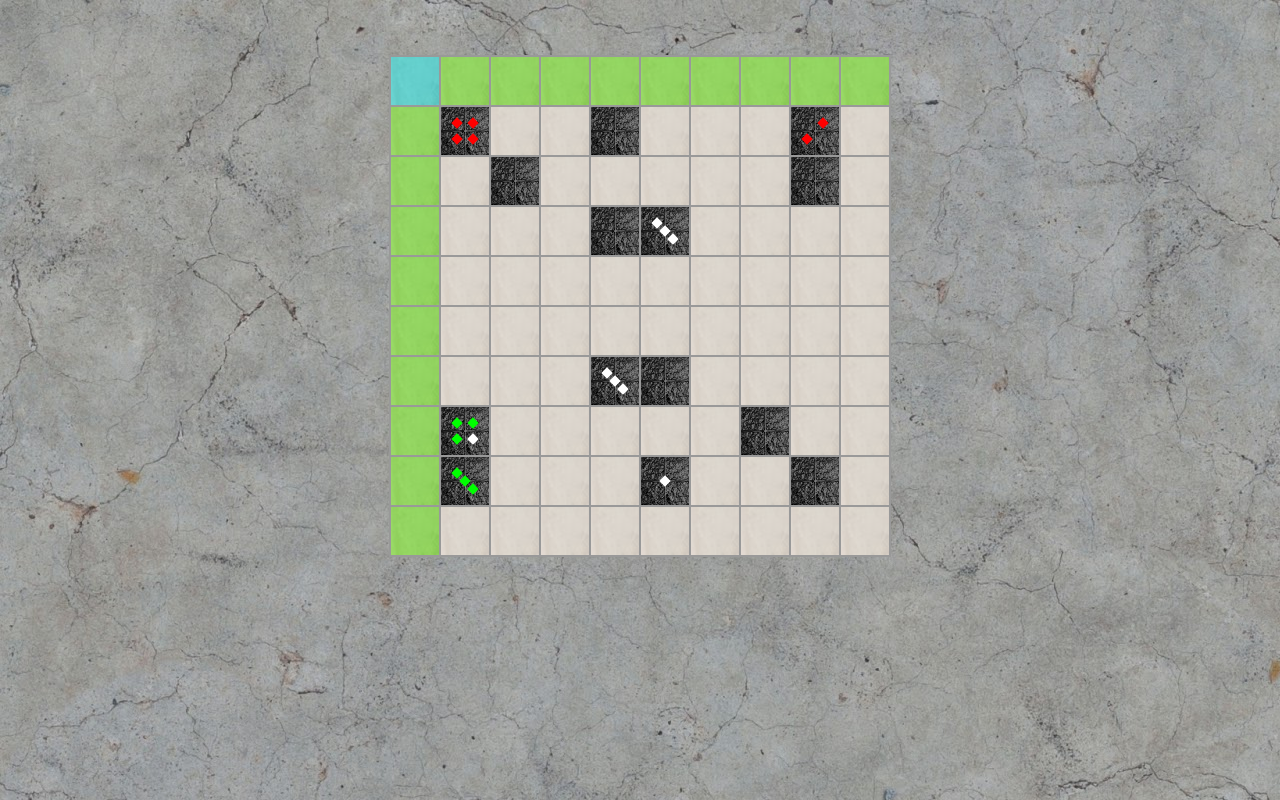
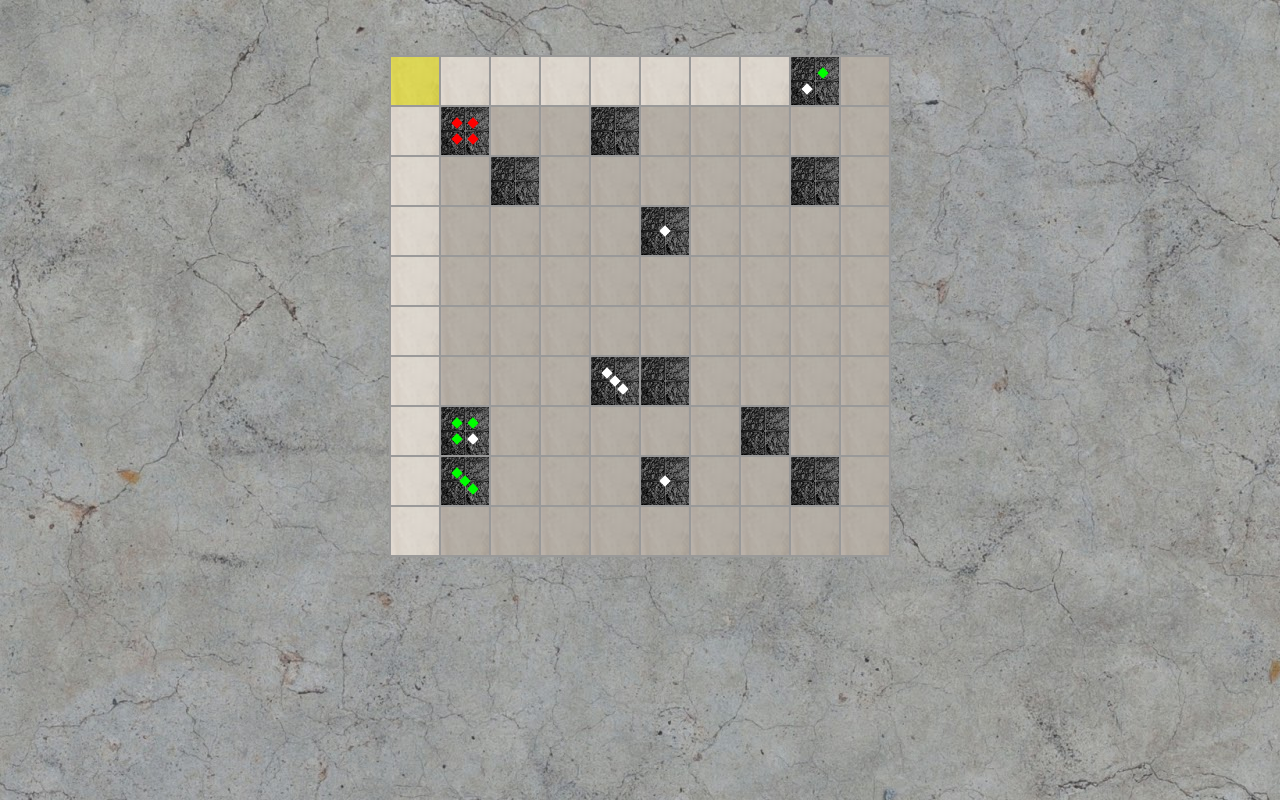
Before and after one commit to pmuessig/LightsAndShadows, a website: page index.html in a window 1280 px wide. Both pictures are taken after a click on the element 415 px from the left and 81 px from the top of the page. Drawn offline with Linux system fonts and the light colour scheme.

Commit message:
Now with more shadows

```diff
--- a/css/main.less
+++ b/css/main.less
@@ -51,7 +51,7 @@ body{
 .grid-cell{
 	width:@cell-width;
 	height:@cell-width;
-	background:white;
+	background:#aaa;
 	background-image:url('../images/t2.png');
 	border:1px solid #999;
 	margin-right: 0px;
@@ -59,11 +59,23 @@ body{
 	border-radius: 0px;
 
 	&.lit{
-		background-color:#66FF1A;
+		background-color:white;
 	}
 
-	&.active{
-		background-color:#00F3FF;
+	&.shadow{
+		background-color:#444;
+	}
+
+	&.active-lit.lit{
+		background-color:yellow;
+	}
+
+	&.active-lit{
+		background-color:goldenrod;
+	}
+
+	&.active-shadow{
+		background-color:#771111;
 	}
 
 	&:hover{
--- a/index2.html
+++ /dev/null
@@ -1,47 +0,0 @@
-<!DOCTYPE html>
-<html lang="en">
-<head>
-
-  <!-- Basic Page Needs
-  –––––––––––––––––––––––––––––––––––––––––––––––––– -->
-  <meta charset="utf-8">
-  <title>Lights</title>
-  <meta name="description" content="">
-  <meta name="author" content="">
-
-  <!-- Mobile Specific Metas
-  –––––––––––––––––––––––––––––––––––––––––––––––––– -->
-  <meta name="viewport" content="width=device-width, initial-scale=1">
-
-  <!-- FONT
-  –––––––––––––––––––––––––––––––––––––––––––––––––– -->
-  <link href='https://fonts.googleapis.com/css?family=Raleway:400,300,600' rel='stylesheet' type='text/css'>
-
-  <!-- CSS
-  –––––––––––––––––––––––––––––––––––––––––––––––––– -->
-  <link rel="stylesheet" href="css/normalize.css">
-  <link rel="stylesheet" href="css/skeleton.css">
-  <link rel="stylesheet" href="css/main.css">
-
-  <!-- Favicon
-  –––––––––––––––––––––––––––––––––––––––––––––––––– -->
-  <link rel="icon" type="image/png" href="images/favicon.png">
-
-</head>
-<body>
-
-  <!-- Primary Page Layout
-  –––––––––––––––––––––––––––––––––––––––––––––––––– -->
-  <div class="main-container">
-      <div class="grid-container">
-
-      </div>
-  </div>
-
-<!-- End Document
-  –––––––––––––––––––––––––––––––––––––––––––––––––– -->
-  <script src="js/grid.js"></script>
-  <script src="js/lights.js"></script>
-  <script src="js/app.js"></script>
-</body>
-</html>
--- a/js/lights.js
+++ b/js/lights.js
@@ -13,15 +13,19 @@ function Lights(){
 			return;
 		}
 		console.log(this, cd);
-		this.classList.toggle("active");
 
-		cd.isActive = this.classList.contains("active");
+		if(cd.isActiveLit){
+			this.classList.toggle("active-lit");
+			this.classList.toggle("active-shadow");
+		} else if(cd.isActiveShadow){
+			this.classList.toggle("active-shadow");
+		} else {
+			this.classList.toggle("active-lit");
+		}
 
-		that.grid.eachCell(function(x, y, cell){
-			cell.isLit = false;
-		});
-
-		refreshLit();
+		cd.isActiveLit = this.classList.contains("active-lit");
+		cd.isActiveShadow = this.classList.contains("active-shadow");
+		refreshLighting();
 		updatePips();
 		rerender();
 	}
@@ -47,42 +51,75 @@ function Lights(){
 		}
 	}
 
-	function tryLight(cell){
-		if(cell.isStone){
-			return false;
+	function refreshLighting(){
+		that.grid.eachCell(function(x, y, currCell){
+
+			var checkCell;
+			var hasLit = false;
+			var hasShadow = false;
+
+			for(i = x; i >= 0; i--){
+				checkCell = that.grid.cells[i][y];
+				if(checkCell.isStone){
+					break;
 				}
 
-		cell.isLit = true;
-		return true;
+				if(checkCell.isActiveLit){
+					hasLit = true;
 				}
 
-	function refreshLit(){
-		that.grid.eachCell(function(x, y, cell){
-			if(cell.isActive){
-				for(i = x; i >= 0; i--){
-					if(!tryLight(that.grid.cells[i][y])){
-						break;
+				if(checkCell.isActiveShadow){
+					hasShadow = true;
 				}
 			}
 
 			for(i = x; i < gridSize; i++){
-					if(!tryLight(that.grid.cells[i][y])){
+				checkCell = that.grid.cells[i][y];
+				if(checkCell.isStone){
 					break;
+				}
+
+				if(checkCell.isActiveLit){
+					hasLit = true;
+				}
+
+				if(checkCell.isActiveShadow){
+					hasShadow = true;
 				}
 			}
 
 			for(i = y; i >= 0; i--){
-					if(!tryLight(that.grid.cells[x][i])){
+				checkCell = that.grid.cells[x][i];
+				if(checkCell.isStone){
 					break;
+				}
+
+				if(checkCell.isActiveLit){
+					hasLit = true;
+				}
+
+				if(checkCell.isActiveShadow){
+					hasShadow = true;
 				}
 			}
 
 			for(i = y; i < gridSize; i++){
-					if(!tryLight(that.grid.cells[x][i])){
+				checkCell = that.grid.cells[x][i];
+				if(checkCell.isStone){
 					break;
 				}
+
+				if(checkCell.isActiveLit){
+					hasLit = true;
+				}
+
+				if(checkCell.isActiveShadow){
+					hasShadow = true;
 				}
 			}
+
+			currCell.isLit = hasLit && !hasShadow;
+			currCell.isShade = !hasLit && hasShadow;
 		});
 	}
 
@@ -130,7 +167,7 @@ function Lights(){
 				return;
 			}
 			var neighborCell = that.grid.cells[index.x][index.y];
-			if(neighborCell.isLit || neighborCell.isActive){
+			if(neighborCell.isLit){
 				count++;
 			}
 		});
@@ -142,7 +179,12 @@ function Lights(){
 		that.grid.eachCell(function(x, y, cell){
 			if(cell.isLit){
 				cell.$el.classList.add('lit');
+				cell.$el.classList.remove('shadow');
+			} else if(cell.isShade){
+				cell.$el.classList.remove('lit');
+				cell.$el.classList.add('shadow');
 			} else {
+				cell.$el.classList.remove('shadow');
 				cell.$el.classList.remove('lit');
 			}
 		});
@@ -166,13 +208,13 @@ function Lights(){
 	//set our scene
 	setStone(1,1,4);
 	setStone(4,1);
-	setStone(8,1,2);
+	setStone(8,0,2);
 
 	setStone(2,2);
 	setStone(8,2);
 
-	setStone(4,3);
-	setStone(5,3,3);
+
+	setStone(5,3,1);
 
 	setStone(4,6,3);
 	setStone(5,6);
```
Also changed, not shown: css/main.css. Lines whose indentation alone changed are shown as unchanged.
